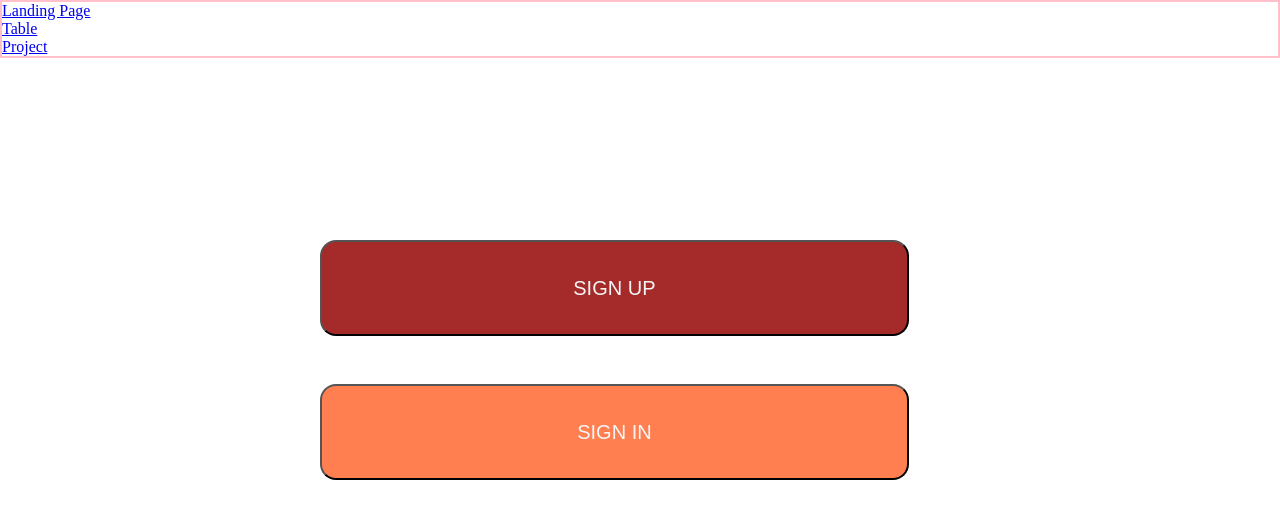
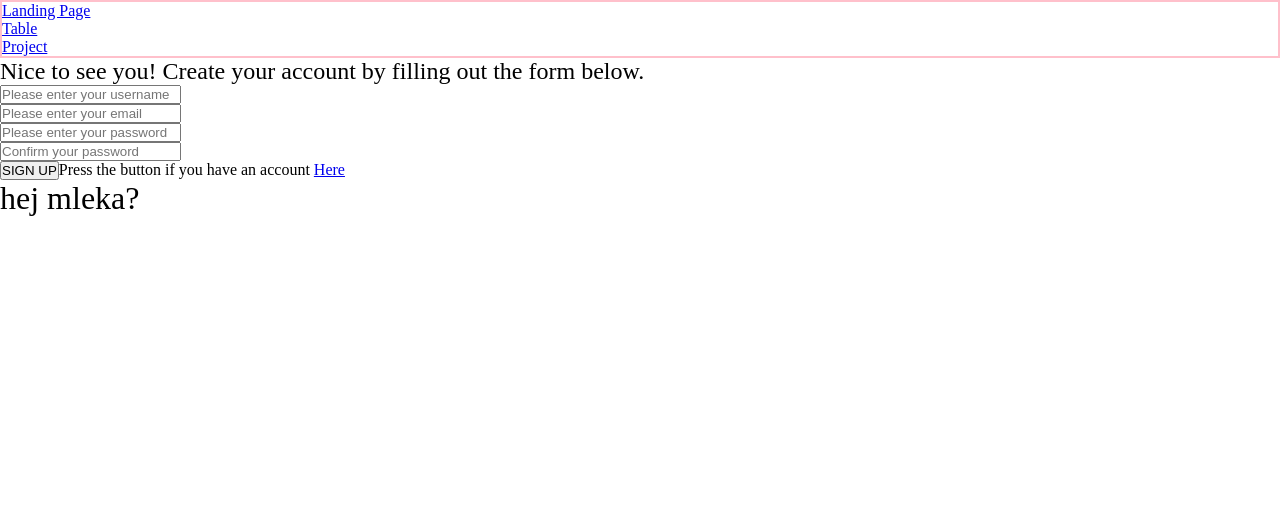
Before and after one commit to infoshareacademy/jfddr2-cyberfrontend-app, a React (Create React App) app: page / in a window 1280 px wide. Shown: the top 518 px of the page. Built offline with nearby package versions, Linux system fonts and the light colour scheme.

Commit message:
register page skeleton added

```diff
--- a/src/App.js
+++ b/src/App.js
@@ -3,7 +3,7 @@ import { BrowserRouter as Router, Switch, Route } from 'react-router-dom';
 import ProjectView from './views/ProjectView/ProjectView';
 import TableView from './views/TableView/TableView';
 import Nav from './views/Nav/Nav';
-import LoginButton from './views/LandingPage/LandingPage'
+import MyApp from './views/LandingPage/MyApp';
 
 const App = () => {
   return (
@@ -17,7 +17,7 @@ const App = () => {
           <TableView />
         </Route>
         <Route path="/">
-          <LoginButton />
+          <MyApp />
         </Route>
       </Switch>
     </Router>
--- /dev/null
+++ b/src/views/LandingPage/Form.js
@@ -0,0 +1,12 @@
+import { React } from "react";
+import FormSignup from "./FormSignup";
+
+const Form = () => {
+    return (
+        <div>
+            <FormSignup />
+        </div>
+    )
+}
+
+export default Form;
--- /dev/null
+++ b/src/views/LandingPage/FormSignup.js
@@ -0,0 +1,93 @@
+// import { react } from "react";
+
+// function Register() {
+
+//     event.preventDefault();
+//     return (
+//         <div>
+//             <form>
+//                 <label for="username">Podaj nazwę użytkownika:</label>
+//                 <input type="email" required />
+//                 <label for="username">Podaj hasło:</label>
+
+//                 <input type="password" id="pass" name="password" required />
+//             </form>
+
+//         </div >
+//     )
+// }
+// export default Register;
+
+import { React } from "react";
+
+const FormSignup = () => {
+    return (
+        <div className="form-content-right">
+            <form className="form">
+                <h2>Nice to see you! Create your account by filling out the form below.</h2>
+                <div className="forms-inputs">
+                    <label for="username"
+                        className="form-label">
+
+                    </label>
+                    <input
+                        id="username"
+                        type="text"
+                        name="username"
+                        className="form-input"
+                        placeholder="Please enter your username"
+                    />
+                </div>
+
+                <div className="forms-inputs">
+                    <label for="email"
+                        className="form-label">
+
+                    </label>
+                    <input
+                        id="email"
+                        type="email"
+                        name="email"
+                        className="form-input"
+                        placeholder="Please enter your email"
+                    />
+                </div>
+                <div className="forms-inputs">
+                    <label for="password"
+                        className="form-label">
+
+                    </label>
+                    <input
+                        id="password"
+                        type="passord"
+                        name="password"
+                        className="form-input"
+                        placeholder="Please enter your password"
+                        required
+                    />
+                </div>
+                <div className="forms-inputs">
+                    <label for="password2"
+                        className="form-label">
+
+                    </label>
+                    <input
+                        id="password2"
+                        type="passord"
+                        name="password2"
+                        className="form-input"
+                        placeholder="Confirm your password"
+                        required
+                    />
+                </div>
+                <button className="form-input-btn"
+                    type="submit">SIGN UP</button>
+                <span className="form-input-login">
+                    Press the button if you have an account <a href="gosia.com">Here</a>
+                </span>
+            </form>
+        </div>
+    )
+}
+
+export default FormSignup;
--- /dev/null
+++ b/src/views/LandingPage/MyApp.js
@@ -0,0 +1,14 @@
+import React from "react";
+import Form from "./Form";
+import LoginButton from "./LandingPage";
+
+function myApp() {
+    return (
+        <div>
+            <Form />
+            <h1>hej mleka?</h1>
+        </div>
+    )
+}
+
+export default myApp;
```
Also changed, not shown: src/views/LandingPage/LandingPage.js (indentation only), src/views/LandingPage/SignInPahe.js (deleted).
